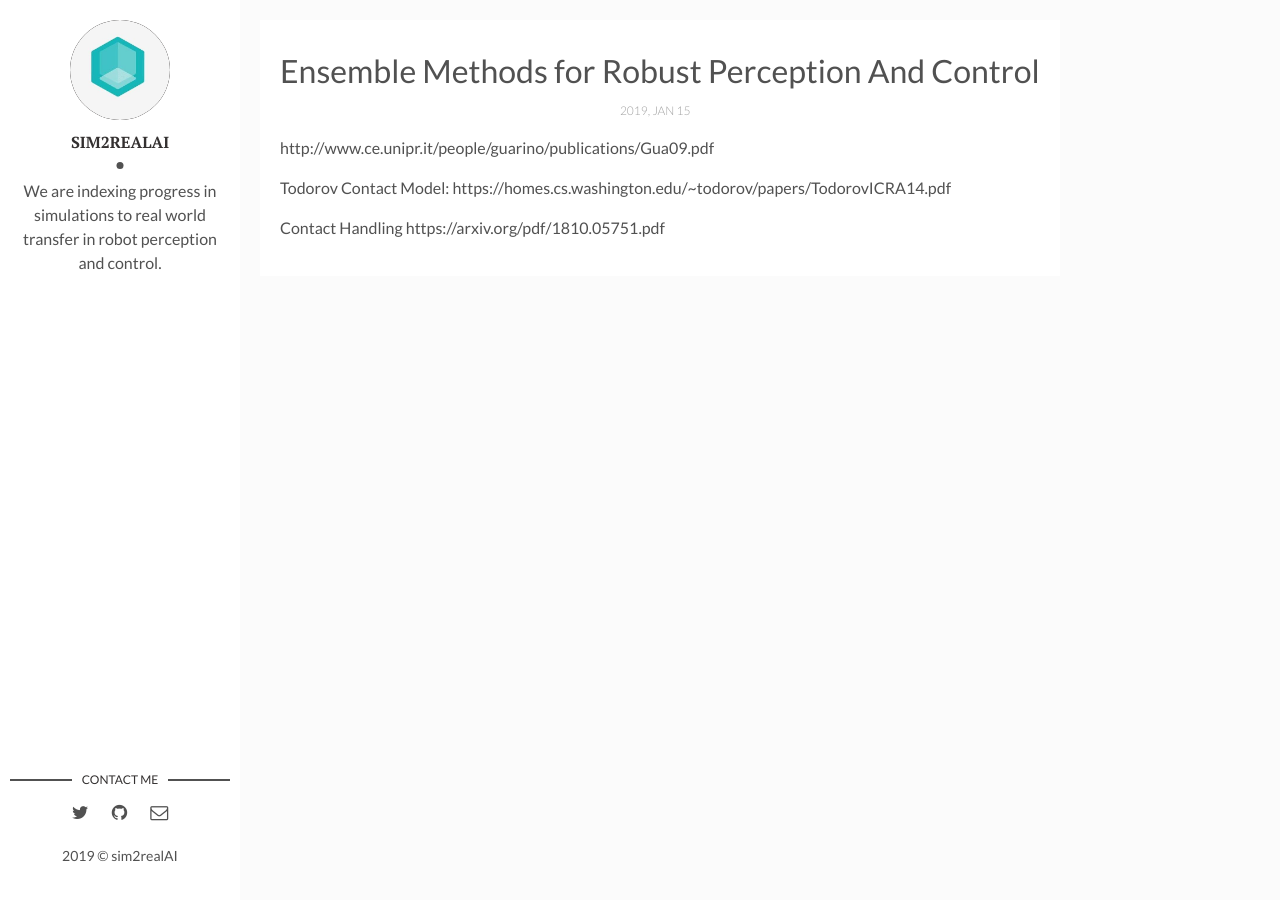
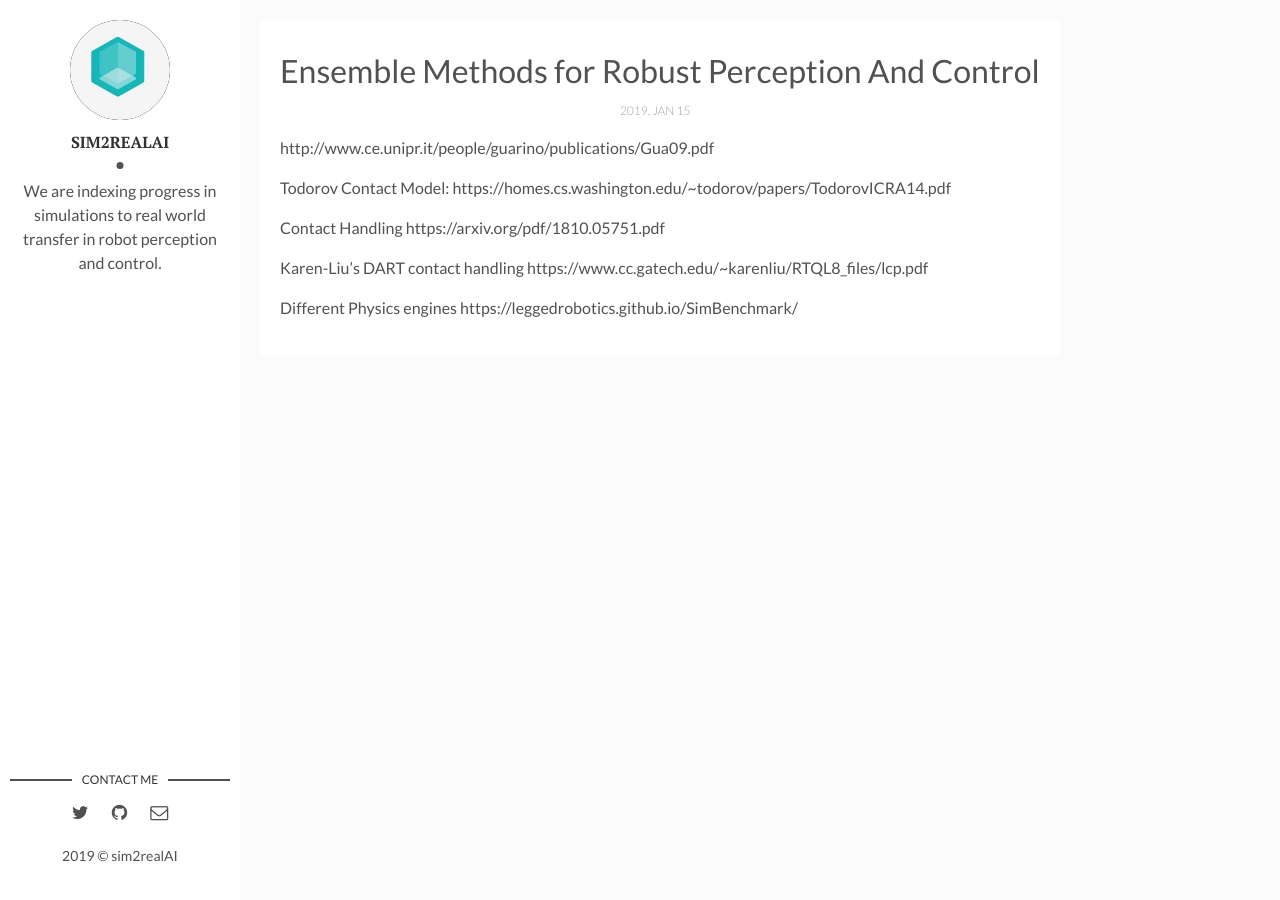
Before and after one commit to backupsim2realai/backupsim2realai.github.io, a Jekyll site: the page built from _posts/2019-05-15-Recursive-Newton-Euler-Methods.markdown, in a window 1280 px wide. Built offline with Jekyll 4.4.1, drawn with Linux system fonts in a browser that asks for light colours.

Commit message:
update
Signed-off-by: Ankur Handa <ahanda@nvidia.com>

```diff
--- a/_posts/2019-05-15-Recursive-Newton-Euler-Methods.markdown
+++ b/_posts/2019-05-15-Recursive-Newton-Euler-Methods.markdown
@@ -11,3 +11,7 @@ http://www.ce.unipr.it/people/guarino/publications/Gua09.pdf
 Todorov Contact Model: https://homes.cs.washington.edu/~todorov/papers/TodorovICRA14.pdf
 
 Contact Handling https://arxiv.org/pdf/1810.05751.pdf
+
+Karen-Liu's DART contact handling https://www.cc.gatech.edu/~karenliu/RTQL8_files/lcp.pdf
+
+Different Physics engines https://leggedrobotics.github.io/SimBenchmark/
```
